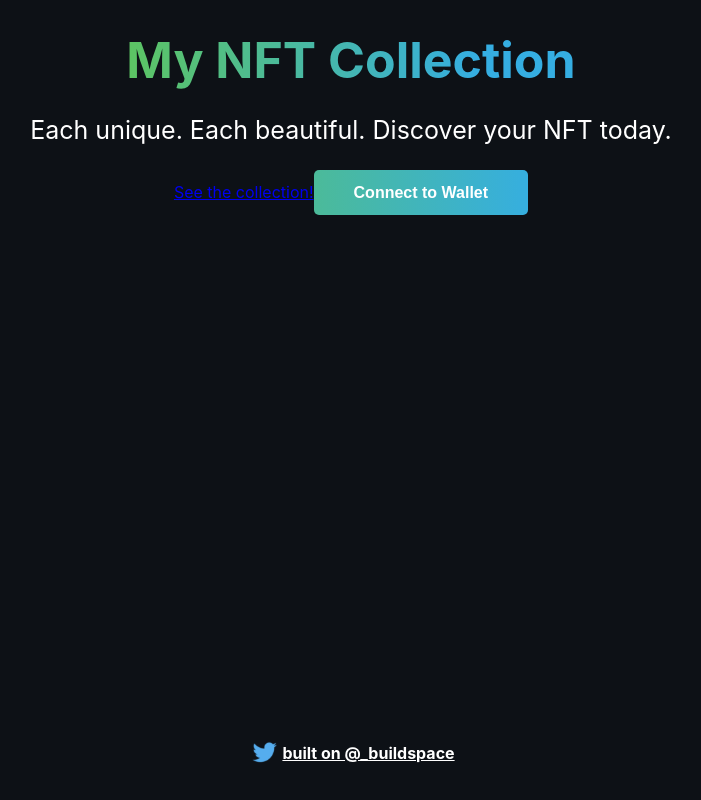
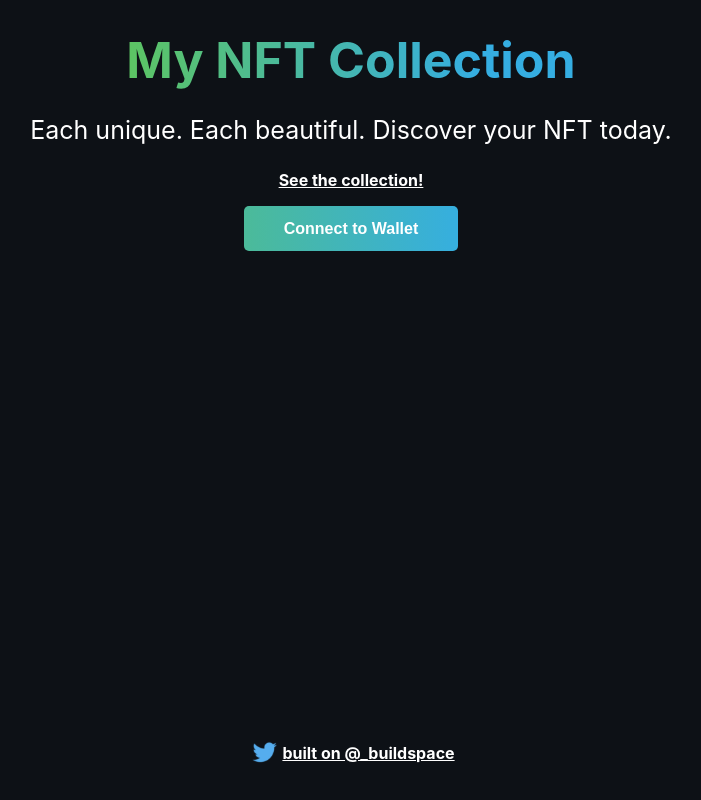
Before and after one commit to buildspace/buildspace-nft-course-starter, a React (Create React App) app: page / in a window 1280 px wide. Shown: the whole page, without its empty margins (289-990 px from the left). Built offline with nearby package versions, Linux system fonts and the light colour scheme.

Commit message:
styles added

```diff
--- a/src/App.js
+++ b/src/App.js
@@ -162,7 +162,9 @@ const App = () => {
           <p className="sub-text">
             Each unique. Each beautiful. Discover your NFT today.
           </p>
-          <a href={OPENSEA_LINK}>See the collection!</a>
+          <p>
+            <a className="footer-text" href={OPENSEA_LINK}>See the collection!</a>
+          </p>
           {currentAccount === "" ? (
             renderNotConnectedContainer()
           ) : (
```
